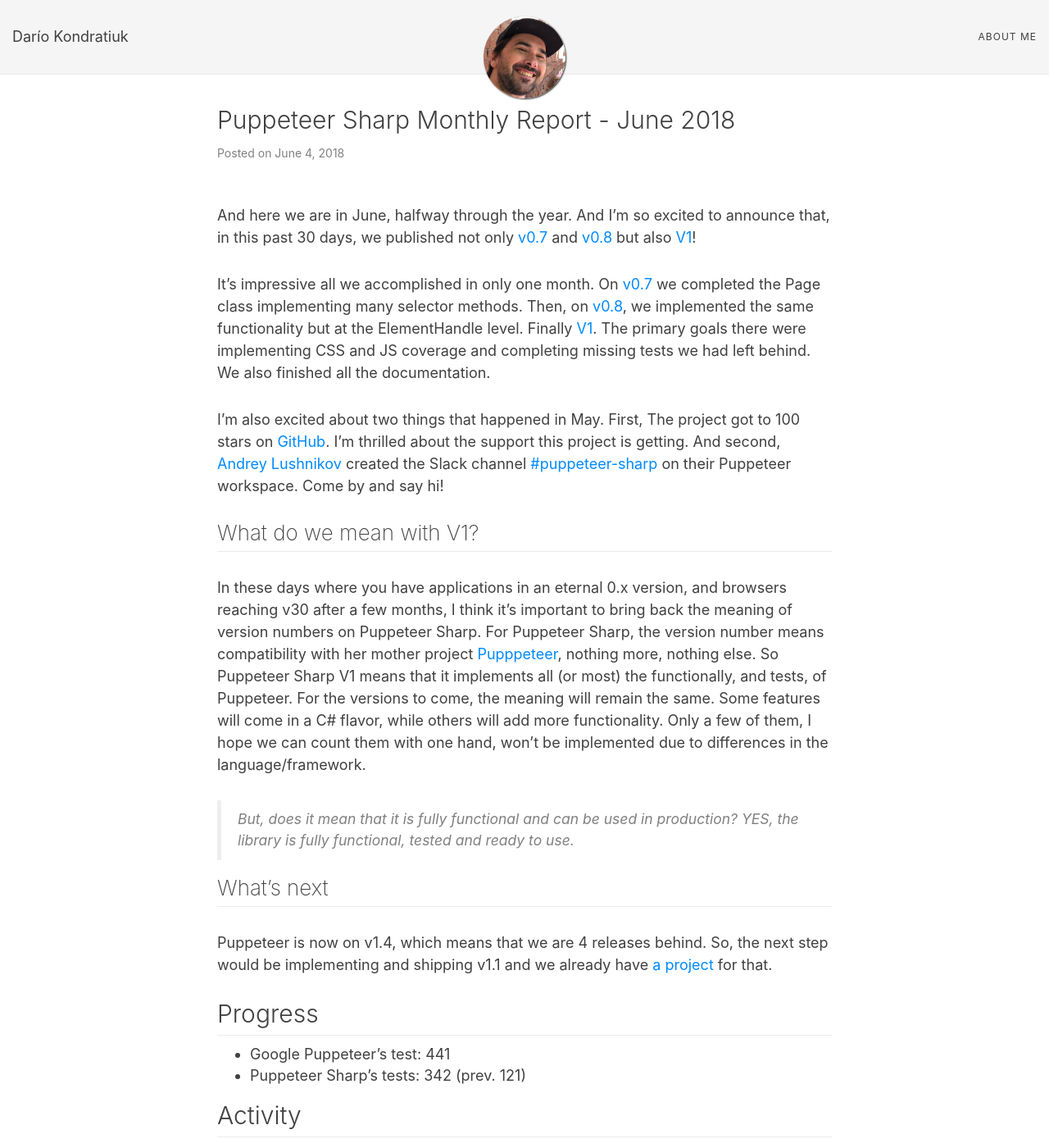
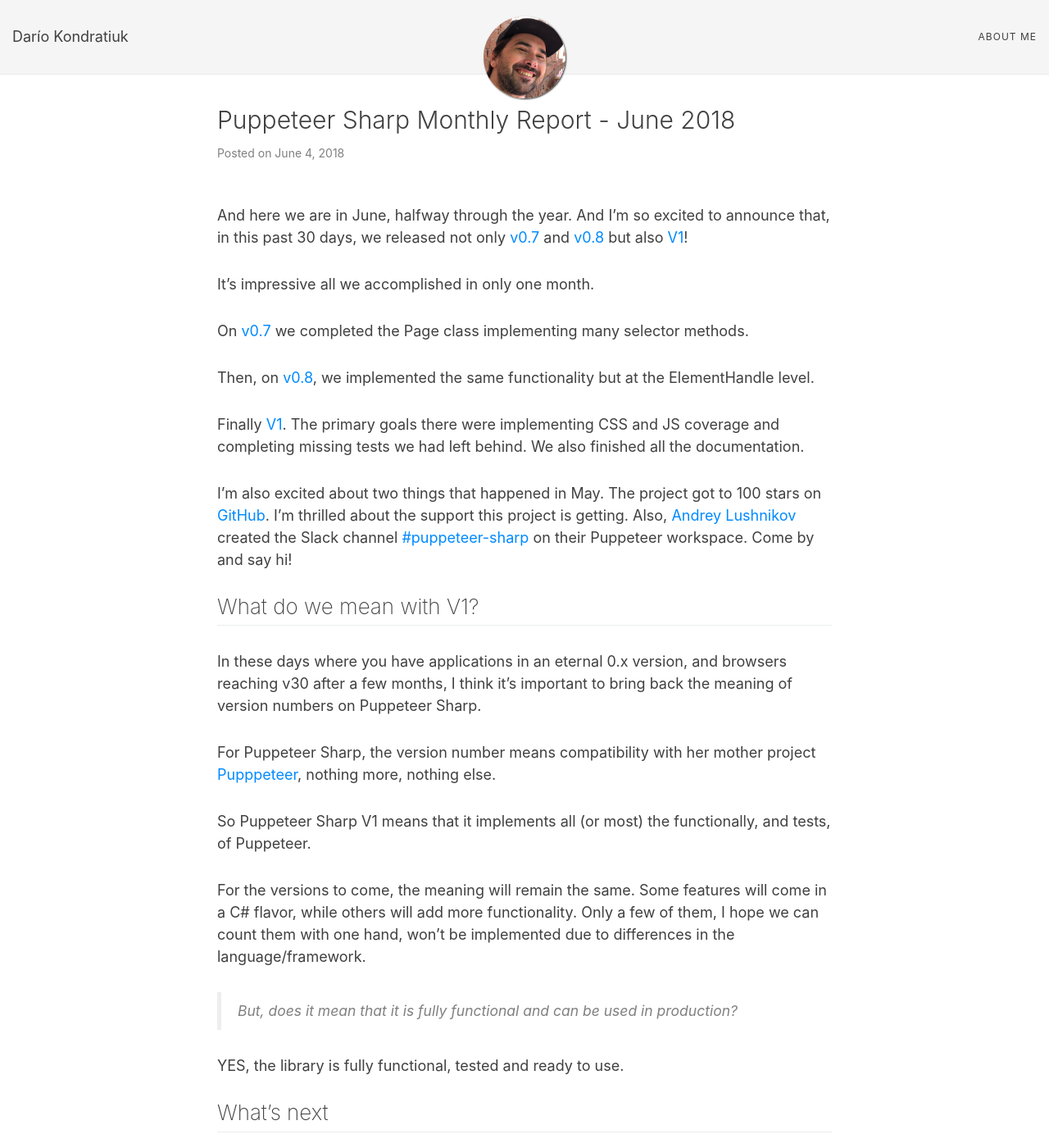
Before and after one commit to kblok/kblok.github.io, a Jekyll site: the page built from _posts/2018-06-04-puppeteer-sharp-monthly-2018-jun.md, in a window 1280 px wide and 1400 px high. Shown: the whole window at 82% size. Built offline with Jekyll 4.4.1, drawn with Linux system fonts in a browser that asks for light colours; nearby versions of some CDN libraries; comment, search, counter and statistics services are not loaded; some of the changed text lies outside the part shown.

Commit message:
New line

```diff
--- a/_posts/2018-06-04-puppeteer-sharp-monthly-2018-jun.md
+++ b/_posts/2018-06-04-puppeteer-sharp-monthly-2018-jun.md
@@ -4,25 +4,32 @@
 permalink: /blog/puppeteer-sharp-monthly-jun-2018
 ---
 
-And here we are in June, halfway through the year. And I'm so excited to announce that, in this past 30 days, we published not only [v0.7](https://github.com/kblok/puppeteer-sharp/releases/tag/v0.7) and [v0.8](https://github.com/kblok/puppeteer-sharp/releases/tag/v0.8) but also [V1]()!
+And here we are in June, halfway through the year. And I'm so excited to announce that, in this past 30 days, we released not only [v0.7](https://github.com/kblok/puppeteer-sharp/releases/tag/v0.7) and [v0.8](https://github.com/kblok/puppeteer-sharp/releases/tag/v0.8) but also [V1](https://github.com/kblok/puppeteer-sharp/releases/tag/v1.0)!
 
 It's impressive all we accomplished in only one month.
+
 On [v0.7](http://www.hardkoded.com/blogs/puppeteer-sharp-v07-released) we completed the Page class implementing many selector methods.
+
 Then, on [v0.8](https://github.com/kblok/puppeteer-sharp/releases/tag/v0.8), we implemented the same functionality but at the ElementHandle level.
+
 Finally [V1](https://github.com/kblok/puppeteer-sharp/releases/tag/v0.8). The primary goals there were implementing CSS and JS coverage and completing missing tests we had left behind. We also finished all the documentation.
 
 I’m also excited about two things that happened in May.
-First, The project got to 100 stars on [GitHub](https://github.com/kblok/puppeteer-sharp). I’m thrilled about the support this project is getting.
-And second,  [Andrey Lushnikov](https://twitter.com/aslushnikov) created the Slack channel [#puppeteer-sharp](https://join.slack.com/t/puppeteer/shared_invite/enQtMzU4MjIyMDA5NTM4LTM1OTdkNDhlM2Y4ZGUzZDdjYjM5ZWZlZGFiZjc4MTkyYTVlYzIzYjU5NDIyNzgyMmFiNDFjN2UzNWU0N2ZhZDc) on their Puppeteer workspace. Come by and say hi!
+The project got to 100 stars on [GitHub](https://github.com/kblok/puppeteer-sharp). I’m thrilled about the support this project is getting.
+Also, [Andrey Lushnikov](https://twitter.com/aslushnikov) created the Slack channel [#puppeteer-sharp](https://join.slack.com/t/puppeteer/shared_invite/enQtMzU4MjIyMDA5NTM4LTM1OTdkNDhlM2Y4ZGUzZDdjYjM5ZWZlZGFiZjc4MTkyYTVlYzIzYjU5NDIyNzgyMmFiNDFjN2UzNWU0N2ZhZDc) on their Puppeteer workspace. Come by and say hi!
 
 ## What do we mean with V1?
 
 In these days where you have applications in an eternal 0.x version, and browsers reaching v30 after a few months, I think it’s important to bring back the meaning of version numbers on Puppeteer Sharp.
+
 For Puppeteer Sharp, the version number means compatibility with her mother project [Pupppeteer](https://github.com/GoogleChrome/puppeteer), nothing more, nothing else.
+
 So Puppeteer Sharp V1 means that it implements all (or most) the functionally, and tests, of Puppeteer.
+
 For the versions to come, the meaning will remain the same. Some features will come in a C# flavor, while others will add more functionality. Only a few of them, I hope we can count them with one hand, won’t be implemented due to differences in the language/framework.
 
 >But, does it mean that it is fully functional and can be used in production?
+
 YES, the library is fully functional, tested and ready to use.
 
 ## What's next
@@ -50,11 +57,13 @@
 # Final Words
 
 Now that we got to V1, let me get a little emotional and share a few thoughts.
+
 Coding is not for lone wolves. Yes, you can code alone and create incredible pieces of software, but software is a team sport.
- It wouldn't be possible to get to V1 in June with this quality, if it wasn't for [Meir Blachman](https://www.twitter.com/MeirBlachman). He not only implemented new features, but also raised the bar and helped me to improve my coding.
+It wouldn't be possible to get to V1 in June with this quality, if it wasn't for [Meir Blachman](https://www.twitter.com/MeirBlachman). He not only implemented new features, but also raised the bar and helped me to improve my coding.
+
 It's also the perfect opportunity to thank Adrian Gonzalez and Facundo Giuliani. If you didn't notice that I write like a monkey, it's because they took the time to review and edit my posts. My writing skills improved (I think) a lot thanks to these guys.
 
-And of course, I’m looking forward to getting more feedback. The issues tab in GitHub is open for all of you to share your ideas and thoughts. You can also follow me on Twitter @hardkoded.
+And of course, I’m looking forward to getting more feedback. The issues tab in GitHub is open for all of you to share your ideas and thoughts. You can also follow me on Twitter [@hardkoded](https://twitter.com/hardkoded).
 
 Don't stop coding!
 
```
